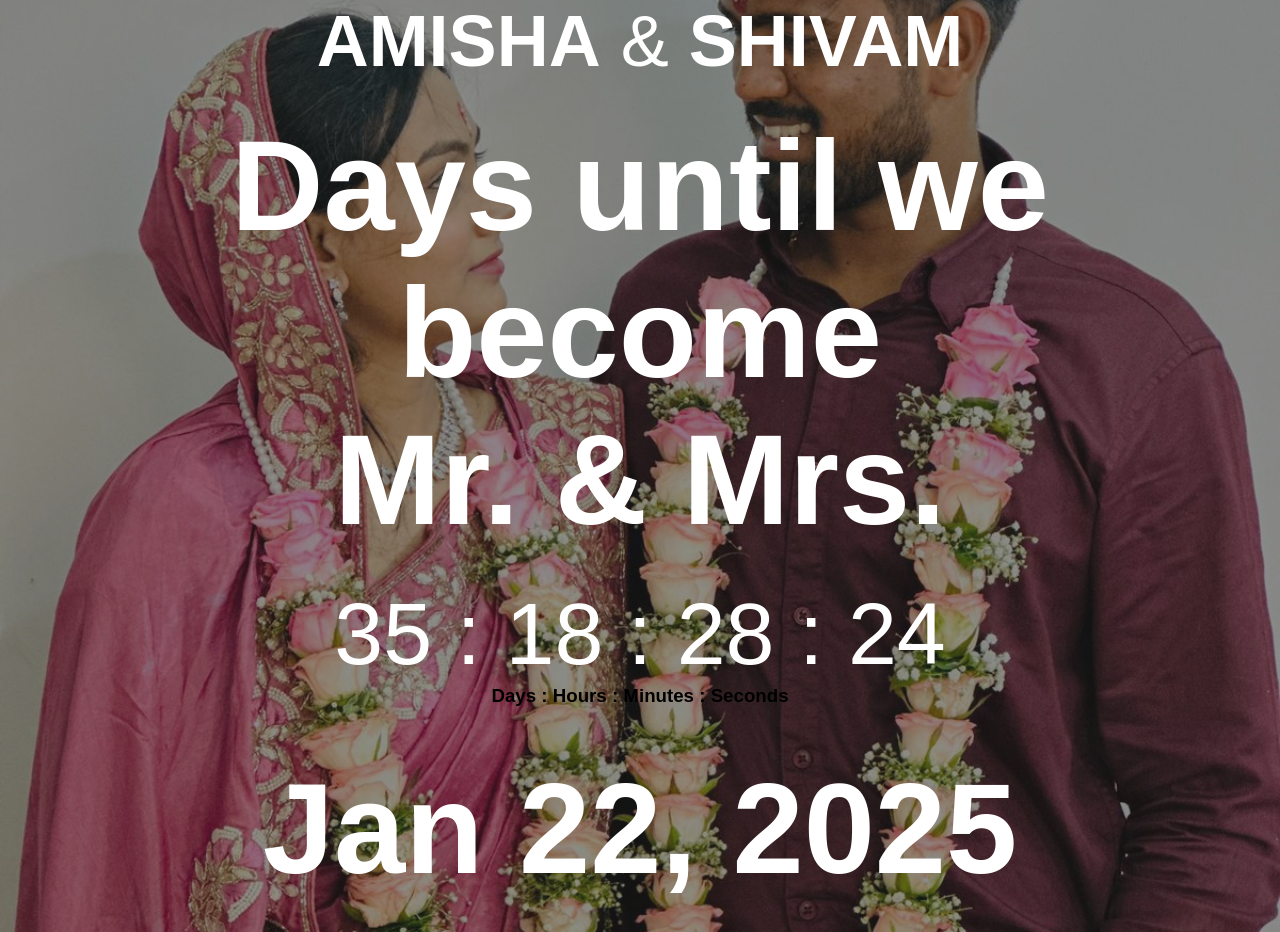
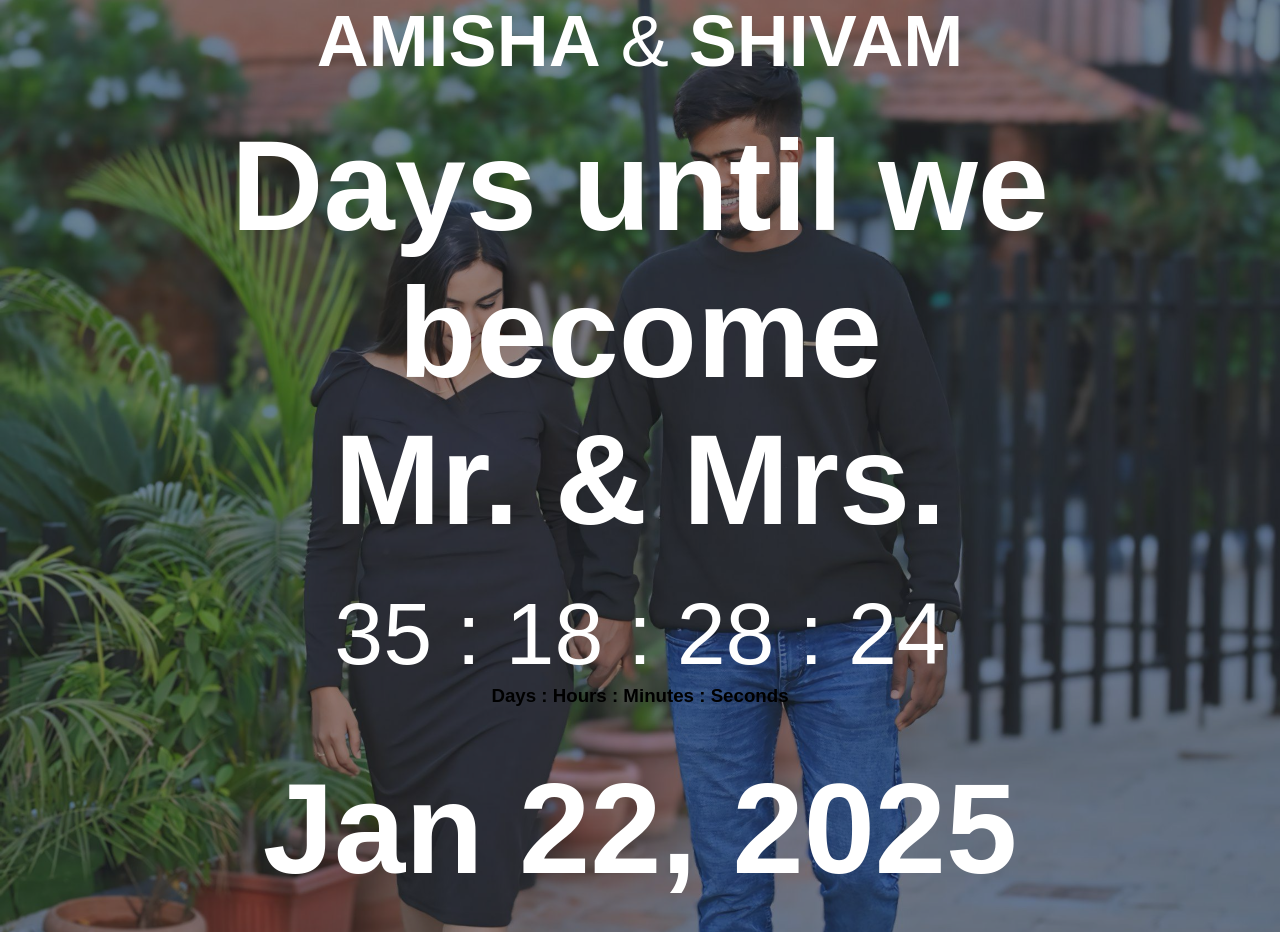
Before and after one commit to Joshi-Chanchal/Joshi-Chanchal.github.io, a plain HTML site: page index.html in a window 1280 px wide. Drawn offline with nearby package versions, Linux system fonts and the light colour scheme; files that its build step writes are made by us from their sources.

Commit message:
Add files via upload

```diff
--- a/main.scss
+++ b/main.scss
@@ -25,7 +25,7 @@ header {
   text-align: center;
   min-height: 100vh;
 
-  background-image: url('Marriage_1.jpeg');
+  background-image: url('Marriage_1.jpg');
   background-size: cover;
   background-position: center;
 
```
